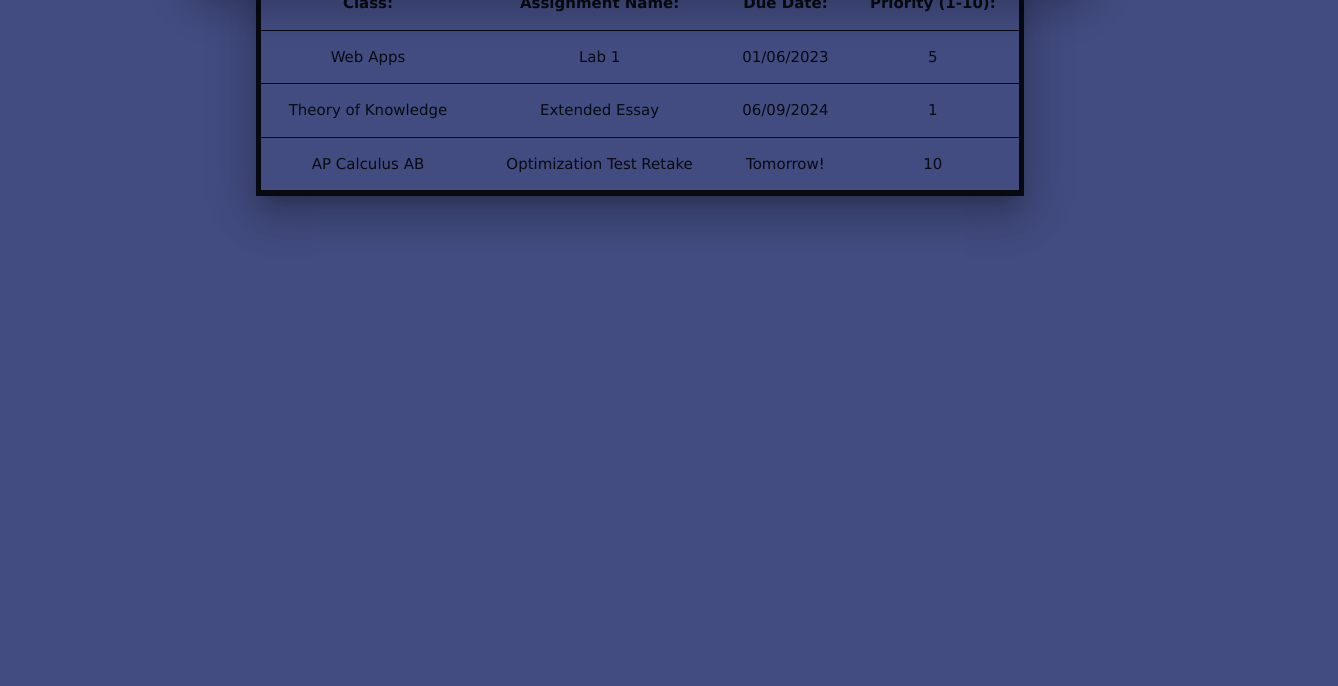
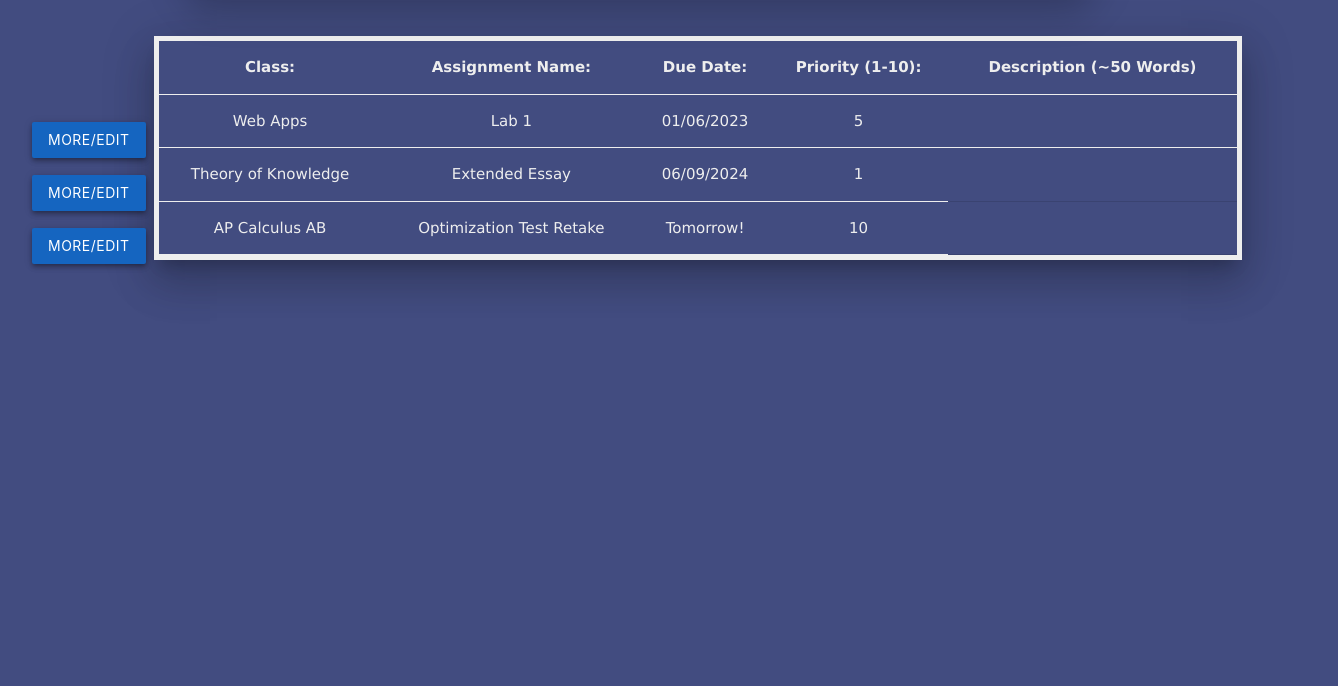
Before and after one commit to tmrsich/Lab1WebApps, a plain HTML site: page details.html in a window 1280 px wide. Shown: the part 114-800 px from the top of the page, 1338 px wide, since content can reach past the window. Drawn offline with nearby package versions, Linux system fonts and the light colour scheme.

Commit message:
Added more/edit buttons and styles

```diff
--- a/details.html
+++ b/details.html
@@ -31,12 +31,14 @@
                     <th id="assignment-name">Assignment Name:</th>
                     <th id="due-date">Due Date:</th>
                     <th id="priority">Priority (1-10):</th>
+                    <th id="description">Description (~50 Words)</th>
                 </tr>
                 <tr>
                     <td>Web Apps</td>
                     <td>Lab 1</td>
                     <td>01/06/2023</td>
                     <td>5</td>
+                    <td></td>
                 </tr>
                 <tr>
                     <td>Theory of Knowledge</td>
@@ -52,4 +54,11 @@
                 </tr>
             </table>
         </div>
+
+        <div class="div-moreedit-button-primary">
+            <button class="btn waves-effect blue darken-3 z-depth-2" id="moreedit-button" type="submit">More/Edit</button></a>
+            <button class="btn waves-effect blue darken-3 z-depth-2" id="moreedit-button" type="submit">More/Edit</button></a>
+            <button class="btn waves-effect blue darken-3 z-depth-2" id="moreedit-button" type="submit">More/Edit</button></a>
+        </div>
+    </div>
 </html>
--- a/styles/detailstyles/detailstable.css
+++ b/styles/detailstyles/detailstable.css
@@ -1,11 +1,17 @@
+* {
+    color: var(--table-white-color);
+}
+
 #full-inventory-table {
-    margin: -5% auto;
+    margin-top: 10%;
+    position: relative;
+    right: -4.5%;
     z-index: -1;
 }
 
 #inventory-table {
     margin: 10rem auto;
-    width: 60%;
+    width: 85%;
     border: 5px solid;
     display: flex;
 }
@@ -16,23 +22,15 @@ th, td {
     z-index: -5;
 }
 
-.div-infoedit-button-primary {
+.div-moreedit-button-primary {
     display: block;
     width: 17.5% !important;
     position: absolute;
-    left: 11.5%;
+    left: -2%;
     margin-top: -22.5%;
 }
 
-.div-delete-button-primary {
-    display: block;
-    width: 17.5% !important;
-    position: absolute;
-    left: 81%;
-    margin-top: -22.5%;
-}
-
-#infoedit-button + #infoedit-button, #delete-button + #delete-button {
+#moreedit-button + #moreedit-button {
     display: block;
     margin-top: 17px;
 }
```
